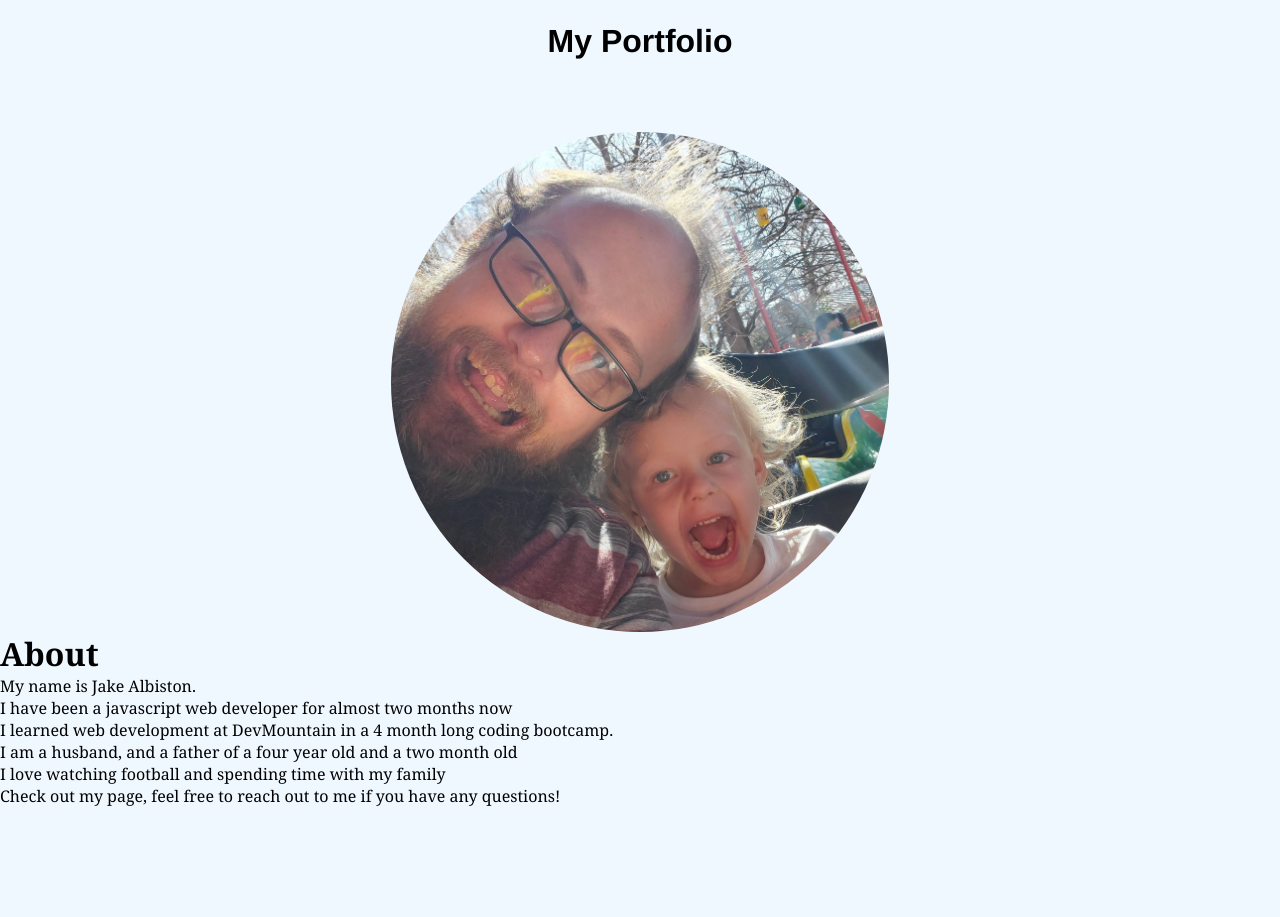
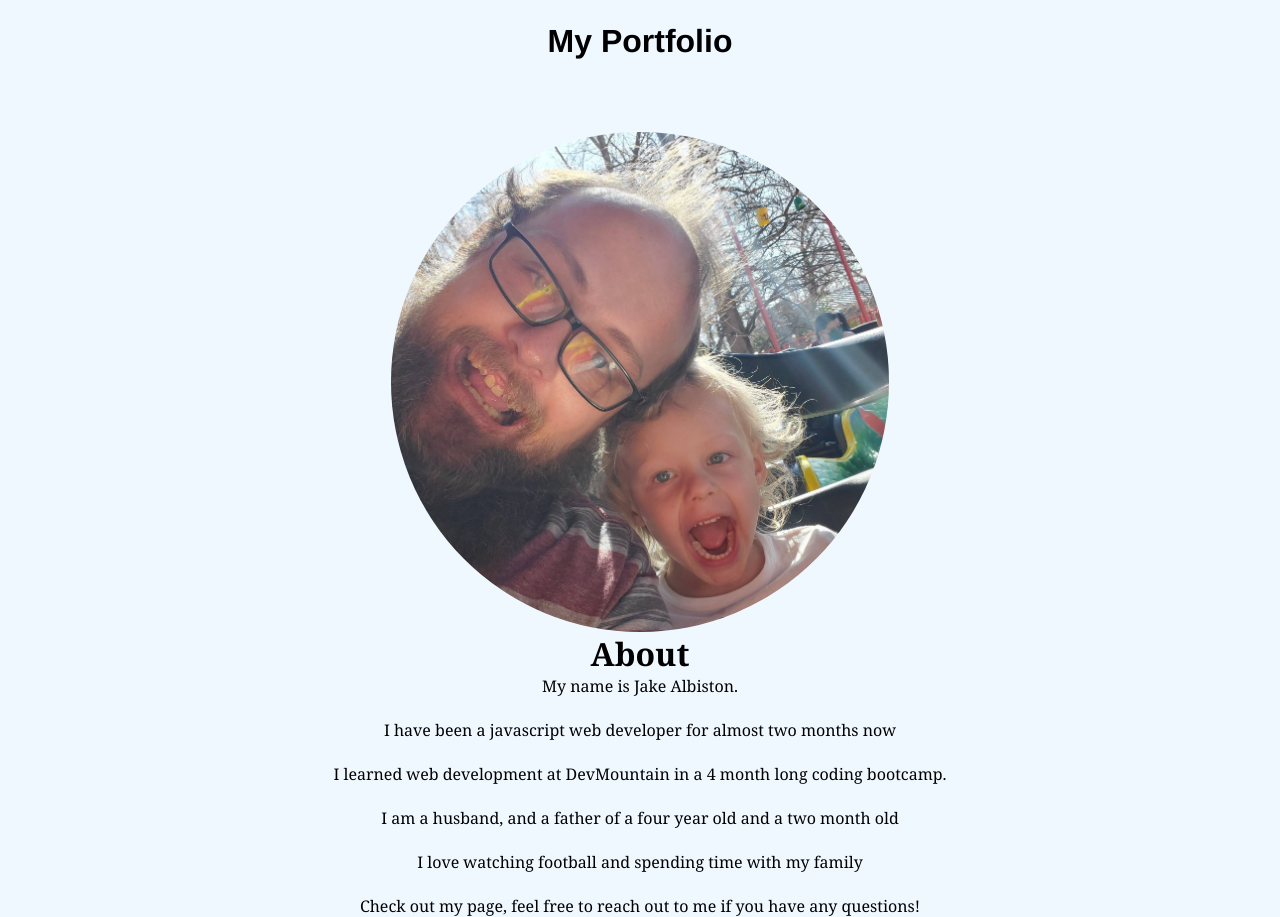
Before and after one commit to jalbiston/jalbiston.github.io, a plain HTML site: page index.html in a window 1280 px wide. Shown: the part 57-974 px from the top of the page. Before the commit the page ends 864 px from the top, so only its background shows below. Drawn offline with Linux system fonts and the light colour scheme.

Commit message:
centered some shit

```diff
--- a/contact.html
+++ b/contact.html
@@ -5,8 +5,12 @@
     <meta http-equiv="X-UA-Compatible" content="IE=edge">
     <meta name="viewport" content="width=device-width, initial-scale=1.0">
     <link rel="stylesheet" href="index.css">
+    <script type="text/javascript" src="https://cdn.jsdelivr.net/npm/emailjs-com@3/dist/email.min.js"></script>
+
+
 
     <title>Contact</title>
+
 </head>
 <body>
     <header id = "header1">
@@ -30,5 +34,6 @@
   <br>
   <li>Send me an email at: jacob.albiston@gmail.com</li>
 
+
 </body>
 </html>
--- a/index.css
+++ b/index.css
@@ -9,7 +9,12 @@ body{
     background-color: aliceblue;
 }
 
-
+#about{
+    display: flex;
+    flex-direction: column;
+    align-items:center;
+    align-content: center;
+}
 
 #header1{
     background-color: black;
--- a/index.html
+++ b/index.html
@@ -25,12 +25,19 @@
 <div id="pic">
 <img id="db" src ="becky and I.jpg">
 </div>
+<div id="about">
 <h1>About</h1>
 <p>My name is Jake Albiston.</p>
+<br>
 <p>I have been a javascript web developer for almost two months now</p>
+<br>
 <p>I learned web development at DevMountain in a 4 month long coding bootcamp.</p>
+<br>
 <p>I am a husband, and a father of a four year old and a two month old</p>
+<br>
 <p>I love watching football and spending time with my family</p>
+<br>
 <p>Check out my page, feel free to reach out to me if you have any questions!</p>
+</div>
 </body>
 </html>
```
Also changed, not shown: projects.html (+0 -1 lines).
